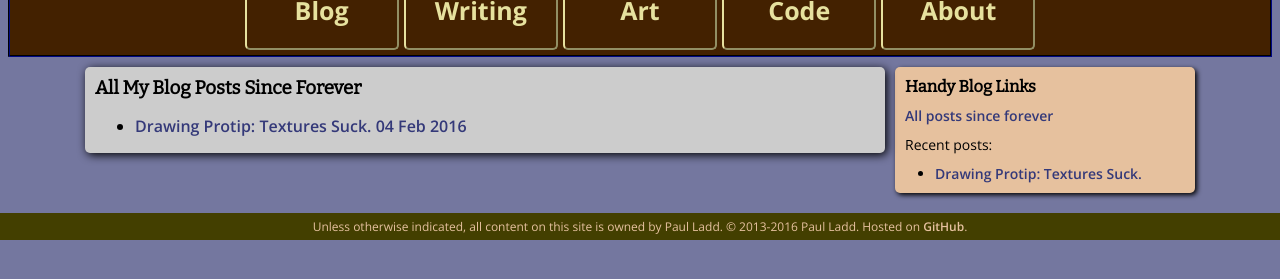
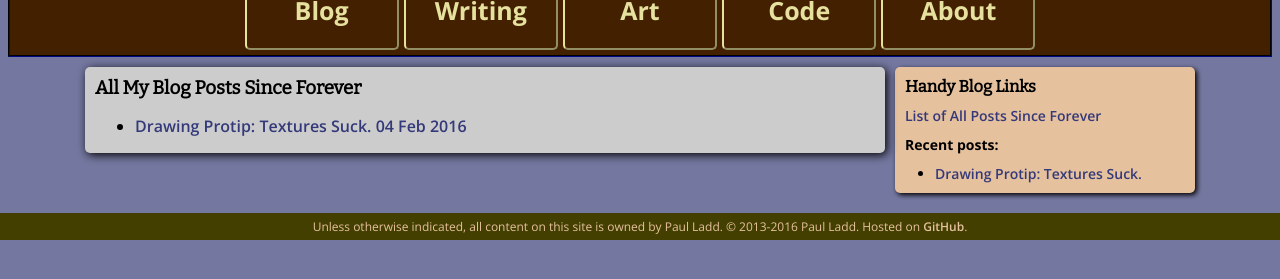
Before and after one commit to itspladd/personal-website-old, a Jekyll site: the page built from blog/postlist/index.html, in a window 1280 px wide. Shown: the part 240-519 px from the top of the page. Built offline with Jekyll 4.4.1, drawn with Linux system fonts in a browser that asks for light colours.

Commit message:
blog sidebar: renamed post link, <h4> for recent

```diff
--- a/_layouts/blog.html
+++ b/_layouts/blog.html
@@ -3,8 +3,8 @@ layout: default
 ---
     <aside class="sidebar">
     <h3>Handy Blog Links</h3>
-    <a href="/blog/postlist">All posts since forever</a>
-    <p>Recent posts:</p>
+    <a href="/blog/postlist">List of All Posts Since Forever</a><br/>
+    <h4>Recent posts:</h4>
         <ul>
             {% for post in site.categories.blog limit: 5 %}
             <li><a href="{{ post.url }}">{{ post.title }}</a></li>
```
